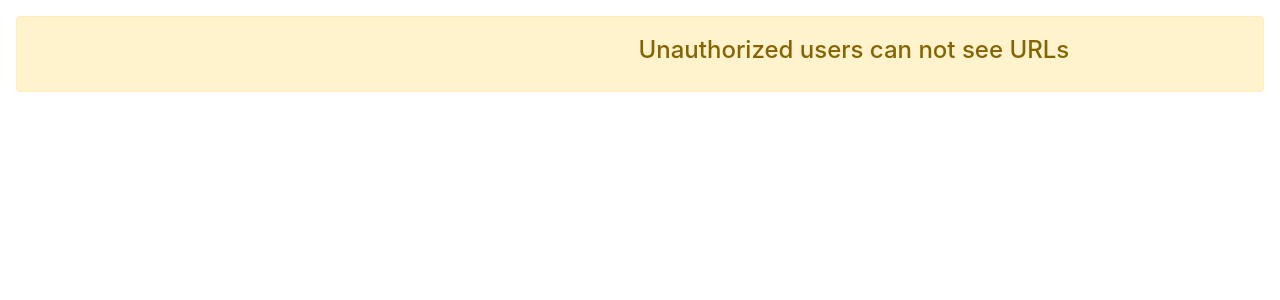
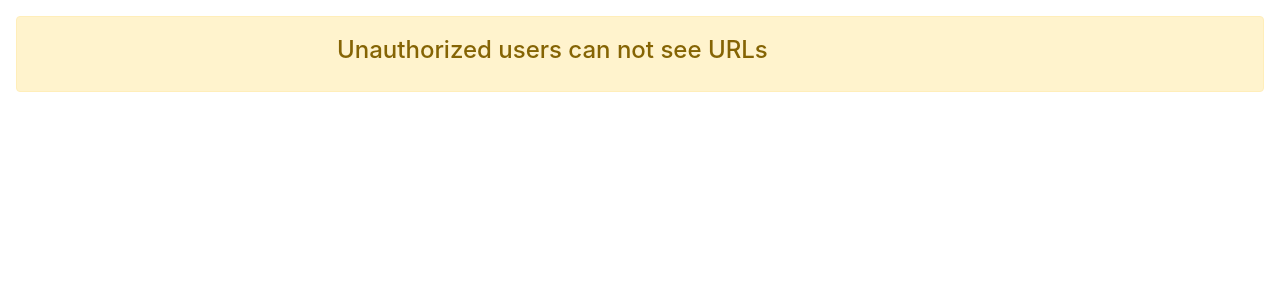
Before and after one commit to Heaven664/tinyapp, a Node server app: page /urls in a window 1280 px wide. Shown: the part 56-356 px from the top of the page. Run offline with Node 20, Linux system fonts and the light colour scheme; some libraries are stand-ins or nearby versions.

Commit message:
style changes

```diff
--- a/views/urls_index.ejs
+++ b/views/urls_index.ejs
@@ -65,7 +65,7 @@
       </table>
       <% } else { %>
         <div class="alert alert-warning d-flex align-items-center" role="alert">
-          <svg style="height: 50px; padding-left: 25%;" class="bi flex-shrink-0 me-2" role="img" aria-label="Warning:"><use xlink:href="#exclamation-triangle-fill"/></svg>
+          <svg style="height: 50px;" class="bi flex-shrink-0 me-2" role="img" aria-label="Warning:"><use xlink:href="#exclamation-triangle-fill"/></svg>
             <h4>Unauthorized users can not see URLs</h4>
         </div>
       <% } %>
```
